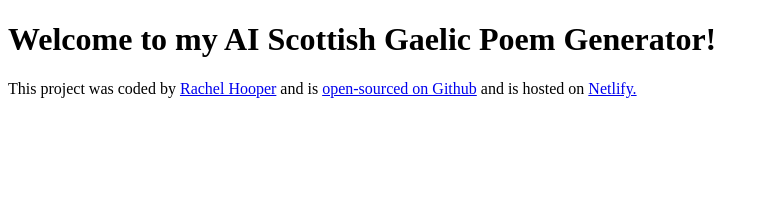
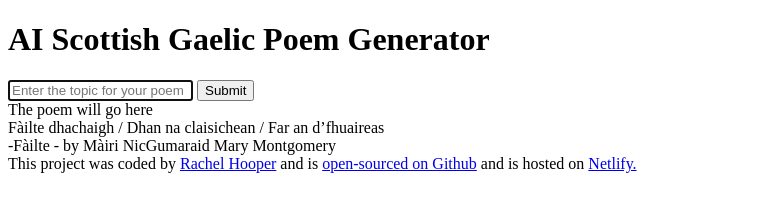
Before and after one commit to rachelahooper/scottish-gaelic-poems-generator, a plain HTML site: page index.html in a window 1280 px wide. Shown: the whole page, without its empty margins (0-769 px from the left). Drawn offline with Linux system fonts and the light colour scheme.

Commit message:
Added basic HTML structure

```diff
--- a/index.html
+++ b/index.html
@@ -7,7 +7,28 @@
     <title>AI Poem Generator</title>
   </head>
   <body>
-    <h1>Welcome to my AI Scottish Gaelic Poem Generator!</h1>
+    <header>
+      <h1>AI Scottish Gaelic Poem Generator</h1>
+      <main>
+        <form>
+          <input
+            type="text"
+            placeholder="Enter the topic for your poem"
+            autofocus
+            required
+            autocomplete="off"
+          />
+          <input type="submit" />
+        </form>
+        <div>
+          The poem will go here
+          <br />
+          Fàilte dhachaigh / Dhan na claisichean / Far an d’fhuaireas
+          <br />
+          -Fàilte - by Màiri NicGumaraid Mary Montgomery
+        </div>
+      </main>
+    </header>
     <script src="src/index.js"></script>
     <footer>
       This project was coded by
```
